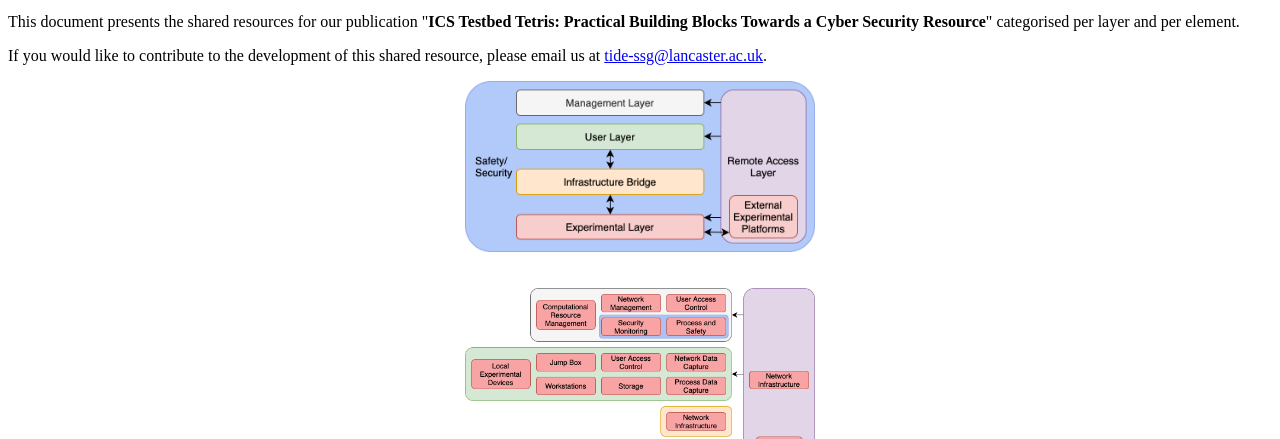
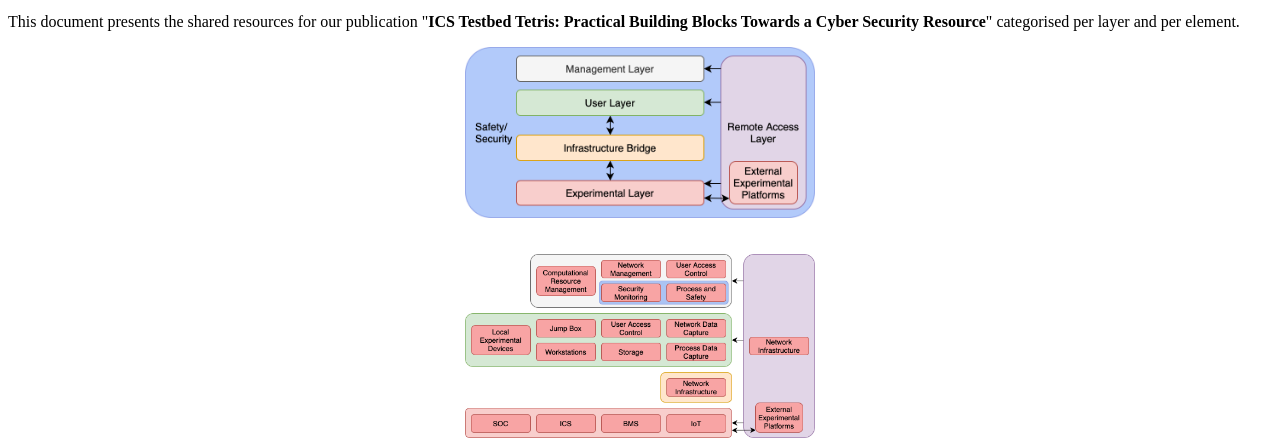
Before and after one commit to lancaster-ics-testbed/lancaster-ics-testbed.github.io, a plain HTML site: page index.html in a window 1280 px wide. Shown: the part 361-800 px from the top of the page. Drawn offline with nearby package versions, Linux system fonts and the light colour scheme.

Commit message:
Update index.html

```diff
--- a/index.html
+++ b/index.html
@@ -13,7 +13,6 @@
   <img src="lancaster-university-logo.png" class="center images">
 
   <p>This document presents the shared resources for our publication "<b>ICS Testbed Tetris: Practical Building Blocks Towards a Cyber Security Resource</b>" categorised per layer and per element.</p>
-  <p>If you would like to contribute to the development of this shared resource, please email us at <a href="mailto:tide-ssg@lancaster.ac.uk">tide-ssg@lancaster.ac.uk</a>.</p>
 
   <img src="model.png" class="center images">
   <br /><br />
```
